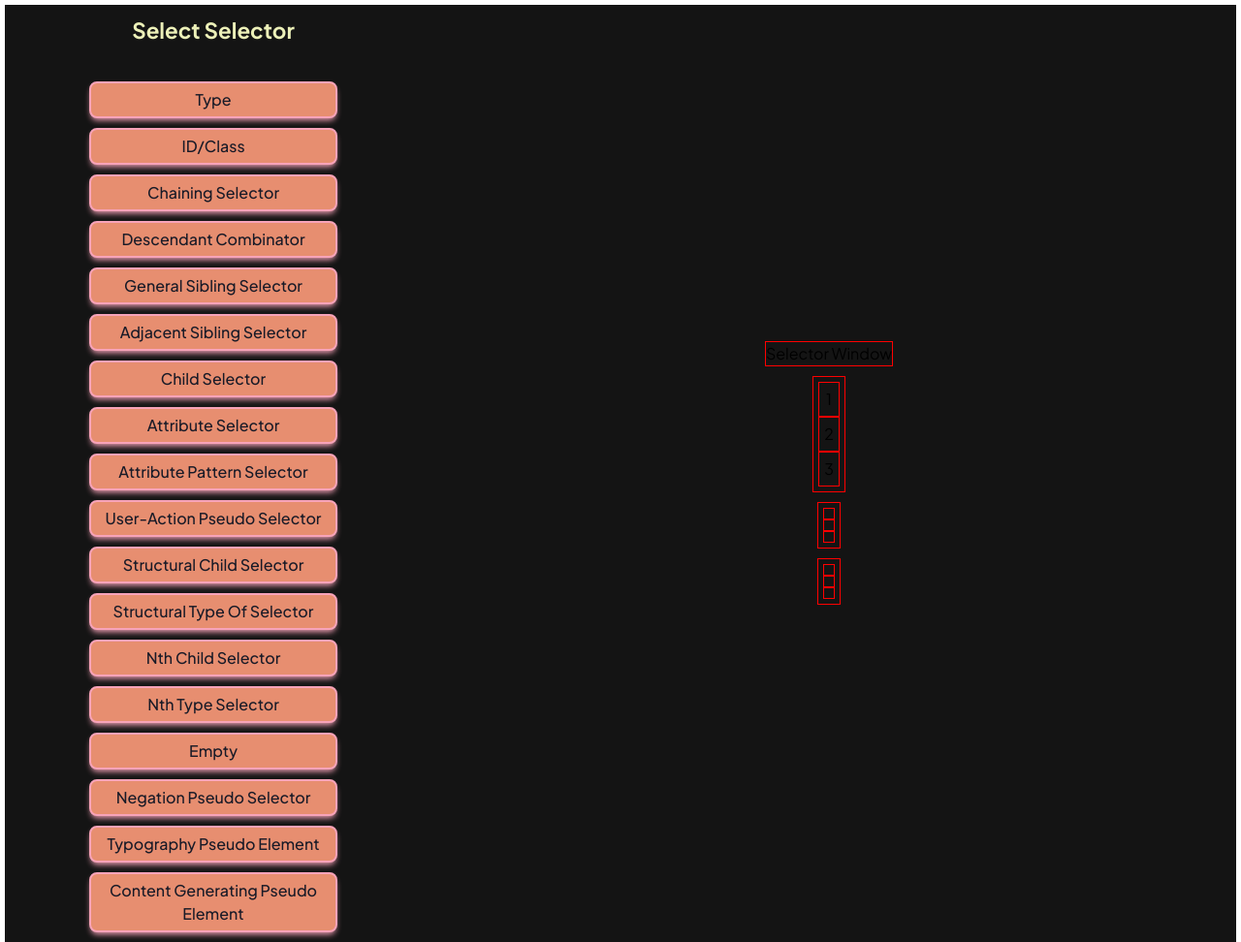
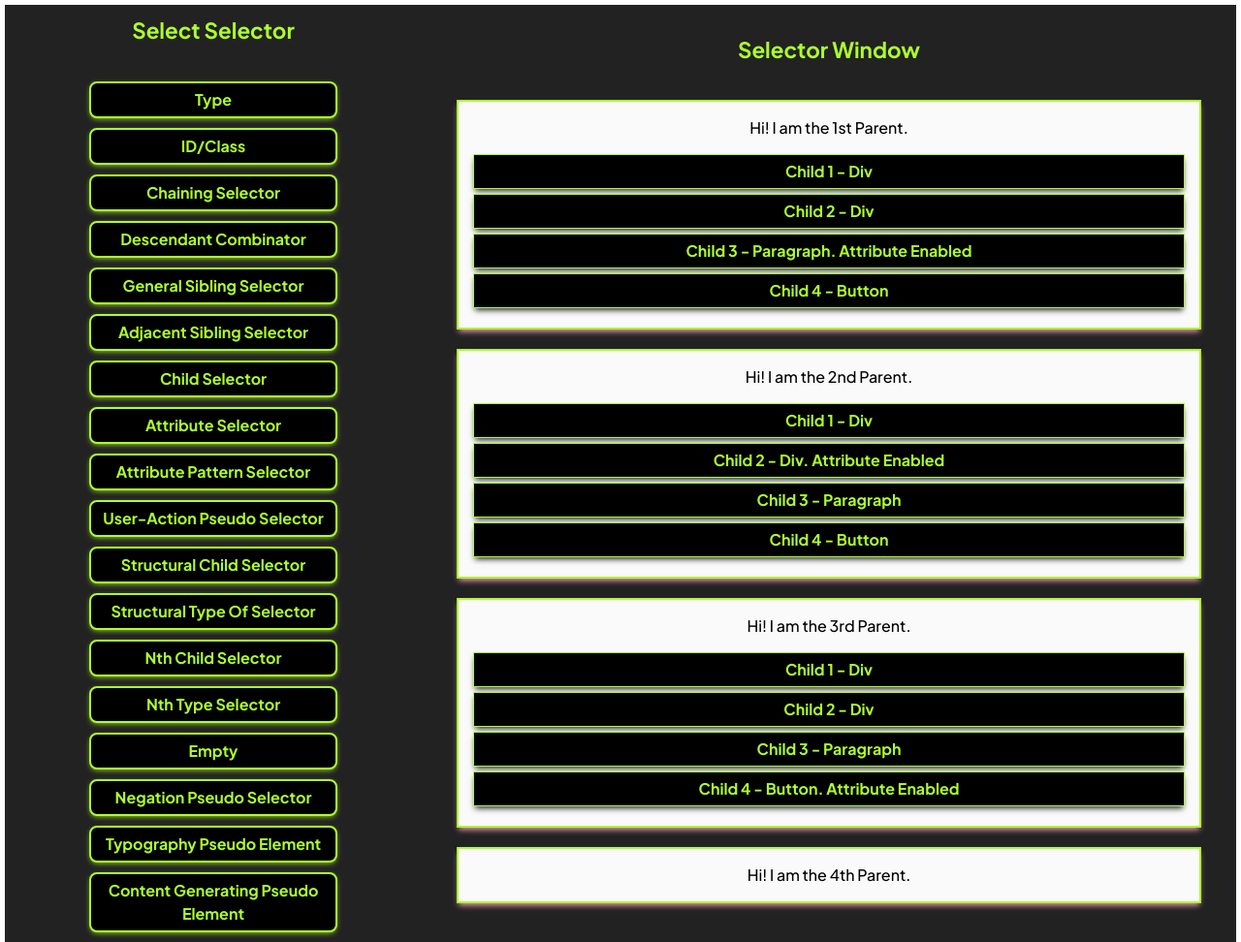
Before and after one commit to 1ars1an/css-selectors, a plain HTML site: page index.html in a window 1280 px wide. Shown: the whole page at 97% size. Drawn offline with Linux system fonts and the light colour scheme.

Commit message:
Style selector output window

```diff
--- a/index.html
+++ b/index.html
@@ -33,21 +33,30 @@
             <button class="btn"><a href="" class="mdn-link">Content Generating Pseudo Element</a></button>
         </div>
         <div class="output">
-            <h3 class="heading">Selector Window</h3>
+            <h3 class="iheading">Selector Window</h3>
             <div class="default parent">
-                <div class="default child">1</div>
-                <div class="default child">2</div>
-                <div class="default child">3</div>
+                Hi! I am the 1st Parent.
+                <div class="default child">Child 1 - Div</div>
+                <div class="default child">Child 2 - Div</div>
+                <p class="default child">Child 3 - Paragraph. Attribute Enabled</p>
+                <button class="default child btn-block">Child 4 - Button</button>
             </div>
             <div class="default parent">
-                <div class="default child"></div>
-                <div class="default child"></div>
-                <div class="default child"></div>
+                Hi! I am the 2nd Parent.
+                <div class="default child">Child 1 - Div</div>
+                <div class="default child">Child 2 - Div. Attribute Enabled</div>
+                <p class="default child">Child 3 - Paragraph</p>
+                <button class="default child btn-block">Child 4 - Button</button>
             </div>
             <div class="default parent">
-                <div class="default child"></div>
-                <div class="default child"></div>
-                <div class="default child"></div>
+                Hi! I am the 3rd Parent.
+                <div class="default child">Child 1 - Div</div>
+                <div class="default child">Child 2 - Div</div>
+                <p class="default child">Child 3 - Paragraph</p>
+                <button class="default child btn-block">Child 4 - Button. Attribute Enabled</button>
+            </div>
+            <div class="default parent">
+                Hi! I am the 4th Parent.
             </div>
         </div>
     </div>
--- a/style.css
+++ b/style.css
@@ -80,12 +80,19 @@ a {
     border: none;
 }
 
+p {
+    display: block;
+    padding: 5px;
+}
+
 a:link {
-    color: #181A27;
+    color: rgb(173, 255, 47);
+    font-weight: 700;
 }
 
 a:visited {
-    color: #181A27;
+    color: rgb(173, 255, 47);
+    font-weight: 700;
 }
 
 .container {
@@ -104,13 +111,9 @@ div {
     flex: 2;
 }
 
-.output * {
-    border: 1px solid red;
-}
-
 .input, .output {
     padding: 10px;
-    background-color: #141414;
+    background-color: #222222;
     display: flex;
     flex-direction: column;
     gap: 10px;
@@ -120,19 +123,51 @@ div {
 
 .iheading {
     margin-bottom: 25px;
-    color: #ECF0B8;
+    color: rgb(173, 255, 47);
     width: 16rem;
     font-size: 1.4rem;
     font-weight: 700;
 }
 
 .btn {
-    padding: 5px;
+    padding: 5px 0;
     border-radius: 8px;
     width: 16rem;
-    background-color: #e78e70;
-    color: #181A27;
+    background-color: #000000;
+    color: rgb(173, 255, 47);
+    font-weight: 700;
+    border: 2px solid rgb(173, 255, 47);
+    box-shadow: 0px 2px 6px -2px rgb(173, 255, 47);
+}
+
+.parent {
+    border: 1px solid rgb(173, 255, 47);
+    width: 48rem;
+    padding: 15px;
+    margin-bottom: 10px;
+    background-color: rgb(250, 250, 250);
+    color: #000000;
     font-weight: 500;
-    border: 2px solid #F7A3B9;
+    border: 2px solid rgb(173, 255, 47);
     box-shadow: 0px 4px 6px -2px #F7A3B9;
 }
+
+.default.child:first-child {
+    margin-top: 15px;
+}
+
+.child {
+    margin-bottom: 5px;
+    padding: 5px;
+    background-color: #000000;
+    color: rgb(173, 255, 47);
+    font-weight: 700;
+    border: 1px solid rgb(173, 255, 47);
+    box-shadow: 0px 4px 6px -2px #222222;
+}
+
+.btn-block {
+    display: block;
+    padding: 5px;
+    width: 100%;
+}
```
